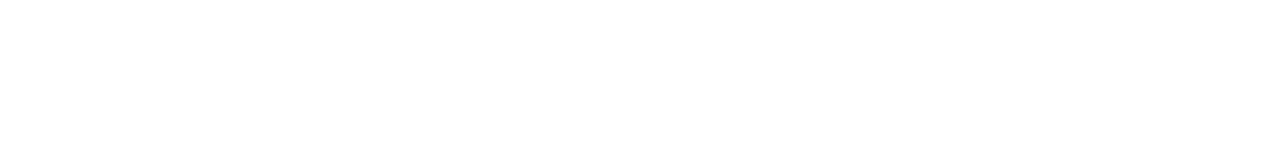
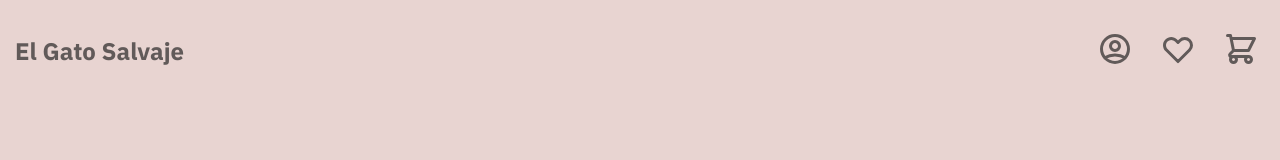
Before and after one commit to angelajasso/elgatosalvaje-papeleria, a plain HTML site: page index.html in a window 1280 px wide. Drawn offline with Linux system fonts and the light colour scheme.

Commit message:
creating nav

```diff
--- a/index.html
+++ b/index.html
@@ -11,6 +11,25 @@
     <title>El Gato Salvaje</title>
 </head>
 <body>
-
+    <nav>
+        <h1>El Gato Salvaje</h1>
+        <div class="icons">
+            <button class="profile">
+                <svg width="36" height="36" viewBox="0 0 24 24" fill="none" xmlns="http://www.w3.org/2000/svg">
+                    <path d="M5.121 17.804C7.21942 16.6179 9.58958 15.9963 12 16C14.5 16 16.847 16.655 18.879 17.804M15 10C15 10.7956 14.6839 11.5587 14.1213 12.1213C13.5587 12.6839 12.7956 13 12 13C11.2044 13 10.4413 12.6839 9.87868 12.1213C9.31607 11.5587 9 10.7956 9 10C9 9.20435 9.31607 8.44129 9.87868 7.87868C10.4413 7.31607 11.2044 7 12 7C12.7956 7 13.5587 7.31607 14.1213 7.87868C14.6839 8.44129 15 9.20435 15 10ZM21 12C21 13.1819 20.7672 14.3522 20.3149 15.4442C19.8626 16.5361 19.1997 17.5282 18.364 18.364C17.5282 19.1997 16.5361 19.8626 15.4442 20.3149C14.3522 20.7672 13.1819 21 12 21C10.8181 21 9.64778 20.7672 8.55585 20.3149C7.46392 19.8626 6.47177 19.1997 5.63604 18.364C4.80031 17.5282 4.13738 16.5361 3.68508 15.4442C3.23279 14.3522 3 13.1819 3 12C3 9.61305 3.94821 7.32387 5.63604 5.63604C7.32387 3.94821 9.61305 3 12 3C14.3869 3 16.6761 3.94821 18.364 5.63604C20.0518 7.32387 21 9.61305 21 12Z" stroke="#615A59" stroke-width="2" stroke-linecap="round" stroke-linejoin="round"/>
+                    </svg>
+            </button>
+            <button class="wishlist">
+                <svg width="36" height="36" viewBox="0 0 24 24" fill="none" xmlns="http://www.w3.org/2000/svg">
+                    <path d="M3.34255 7.7779C3.5687 7.23194 3.90017 6.73586 4.31804 6.31799C4.7359 5.90012 5.23198 5.56865 5.77795 5.3425C6.32392 5.11635 6.90909 4.99995 7.50004 4.99995C8.09099 4.99995 8.67616 5.11635 9.22213 5.3425C9.7681 5.56865 10.2642 5.90012 10.682 6.31799L12 7.63599L13.318 6.31799C14.162 5.47407 15.3066 4.99997 16.5 4.99997C17.6935 4.99997 18.8381 5.47407 19.682 6.31799C20.526 7.16191 21.0001 8.30651 21.0001 9.49999C21.0001 10.6935 20.526 11.8381 19.682 12.682L12 20.364L4.31804 12.682C3.90017 12.2641 3.5687 11.7681 3.34255 11.2221C3.1164 10.6761 3 10.0909 3 9.49999C3 8.90904 3.1164 8.32387 3.34255 7.7779Z" stroke="#615A59" stroke-width="2" stroke-linecap="round" stroke-linejoin="round"/>
+                    </svg>
+            </button>
+            <button class="cart">
+                <svg width="36" height="36" viewBox="0 0 24 24" fill="none" xmlns="http://www.w3.org/2000/svg">
+                    <path d="M3 3H5L5.4 5M5.4 5H21L17 13H7M5.4 5L7 13M7 13L4.707 15.293C4.077 15.923 4.523 17 5.414 17H17M17 17C16.4696 17 15.9609 17.2107 15.5858 17.5858C15.2107 17.9609 15 18.4696 15 19C15 19.5304 15.2107 20.0391 15.5858 20.4142C15.9609 20.7893 16.4696 21 17 21C17.5304 21 18.0391 20.7893 18.4142 20.4142C18.7893 20.0391 19 19.5304 19 19C19 18.4696 18.7893 17.9609 18.4142 17.5858C18.0391 17.2107 17.5304 17 17 17ZM9 19C9 19.5304 8.78929 20.0391 8.41421 20.4142C8.03914 20.7893 7.53043 21 7 21C6.46957 21 5.96086 20.7893 5.58579 20.4142C5.21071 20.0391 5 19.5304 5 19C5 18.4696 5.21071 17.9609 5.58579 17.5858C5.96086 17.2107 6.46957 17 7 17C7.53043 17 8.03914 17.2107 8.41421 17.5858C8.78929 17.9609 9 18.4696 9 19Z" stroke="#615A59" stroke-width="2" stroke-linecap="round" stroke-linejoin="round"/>
+                    </svg>
+            </button>
+        </div>
+    </nav>
 </body>
 </html>
--- a/scss/main.scss
+++ b/scss/main.scss
@@ -0,0 +1,29 @@
+body {
+    margin: 0px;
+    padding: 0px;
+    box-sizing: border-box;
+    background-color: #E8D4D1;
+    font-family: "IBM Plex Sans", sans-serif;
+  }
+
+  nav {
+    width: auto;
+    display: flex;
+    flex-direction: row;
+    justify-content: space-between;
+    align-items: center;
+    color: #615A59;
+    padding: 15px;
+  }
+  nav p {
+    font-size: 1.5em;
+    padding-left: 30px;
+  }
+  nav .icons {
+    display: flex;
+    gap: 15px;
+  }
+  nav .icons button {
+    background: none;
+    border-style: none;
+  }
```
Also changed, not shown: css/main.css.
